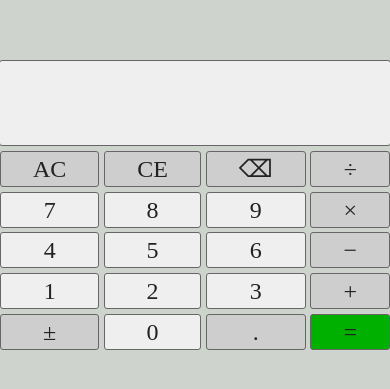
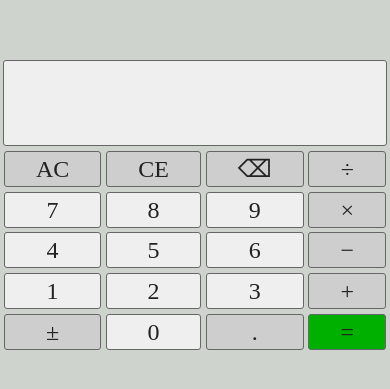
Before and after one commit to daBard/calculator, a plain HTML site: page index.html in a window 390 px wide. Shown: the part 217-606 px from the top of the page. Drawn offline with Linux system fonts and the light colour scheme.

Commit message:
started on responsive

```diff
--- a/css/style.css
+++ b/css/style.css
@@ -6,8 +6,9 @@ Who: daBard
 
 /* Base */
 body {
-    height: 100vh;
-    width: 100vw;
+    height: 98vh;
+    width: 98vw;
+    padding: 1vh 1vw;
     background-color: #ced3ce;
     color: #222;
 }
@@ -26,12 +27,14 @@ body {
 
 /* MAIN */
 main {
+    max-height: 640px;
     max-width: 640px;
     height: 100%;
     width: 100%;
 }
 
 #calculator {
+    height: 100%;
     width: 100%;
 }
 
@@ -44,7 +47,7 @@ main {
 }
 
 #calc-screen {
-    width: 98%;
+    width: 100%;
     padding: 10px 1% 0px 1%;
     font-size: 1em;
     text-align: right;
@@ -52,7 +55,7 @@ main {
 }
 
 #screen {
-    width: 98%;
+    width: 100%;
     padding: 0px 1% 10px 1%;
     font-size: 3em;
     text-align: right;
--- a/scripts/myscripts.js
+++ b/scripts/myscripts.js
@@ -184,7 +184,8 @@ equals.addEventListener('click', () => {
 });
 
 function fEquals(_str, _str2) {
-    totalStr = `${_str} ${_str2}`.replace(/[^-()\d/*+.]/g, '');
+    //totalStr = `${_str} ${_str2}`.replace(/[^-()\d/*+.]/g, '');
+    totalStr = `${_str} ${_str2}`.replace(/[^-\d/*+.]/g, '');
     totalStr = eval(totalStr);
 
     printCalc(`${_str}${_str2} =`);
@@ -195,7 +196,6 @@ function fEquals(_str, _str2) {
 
 // FUNCTIONS
 function printCalc(_calcStr) {
-
     _calcStr = _calcStr.replace(/\//g, "÷").replace(/\*/g, "×");
     calcScreen.innerHTML = _calcStr;
 }
@@ -210,3 +210,4 @@ function neverEmpty(_str) {
 // DIVIDE 0
 // KEYBOARD
 // DIGIT LENGTH
+// RESPONSIVE 100%
```
